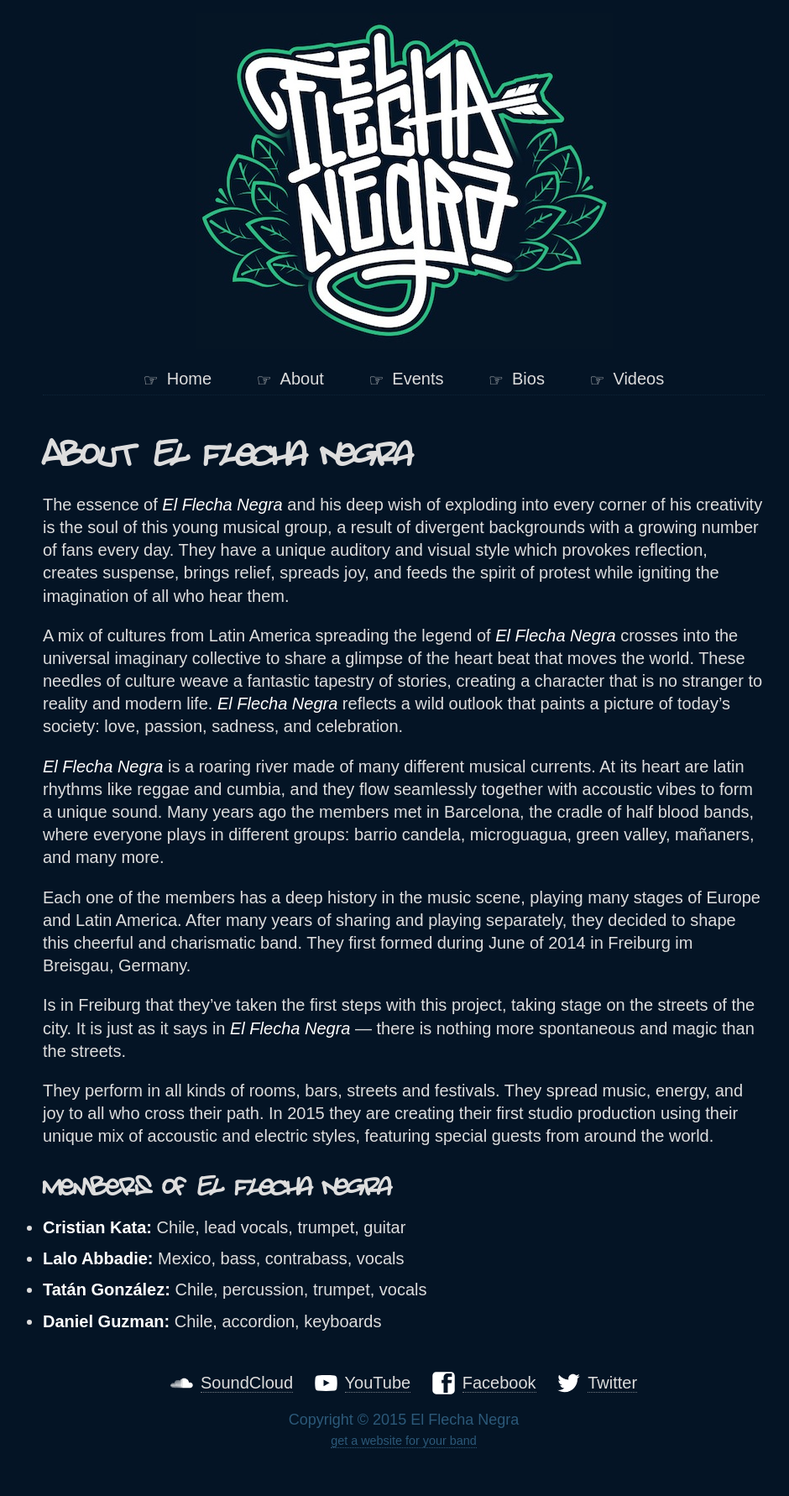
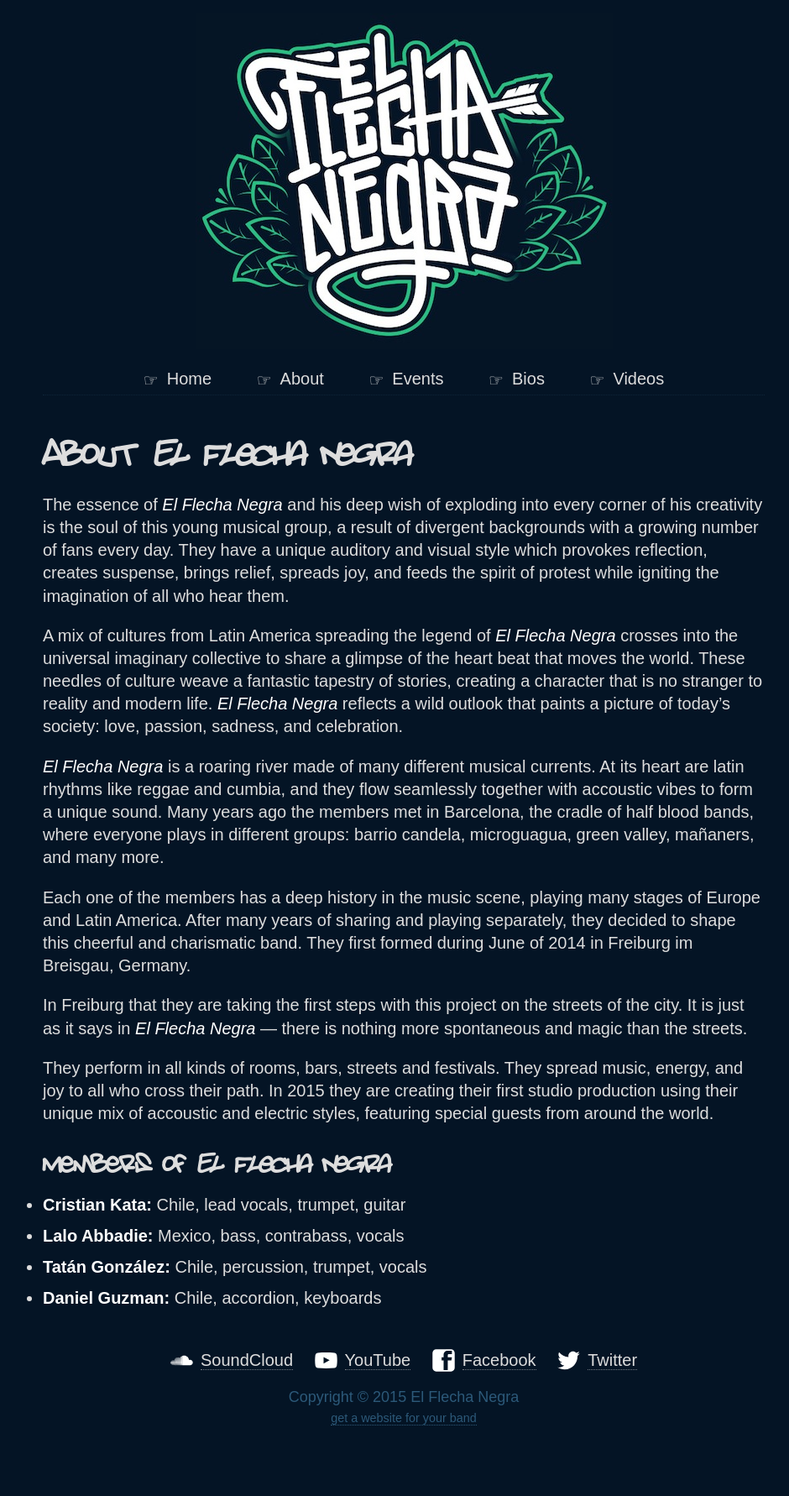
Before and after one commit to tatani/el-flecha-negra, a Jekyll site: the page built from about.md, in a window 1280 px wide. Shown: the whole page at 84% size, without its empty margins (159-1099 px from the left). Built offline with Jekyll 4.4.1, drawn with Linux system fonts in a browser that asks for light colours; Markdown is read by kramdown in place of the engine named in the settings; after the commit the page ends 1755 px from its top, so only the background shows below that.

Commit message:
:lips: tweak About copy a bit.

```diff
--- a/about.md
+++ b/about.md
@@ -13,7 +13,7 @@ _El Flecha Negra_ is a roaring river made of many different musical currents. At
 
 Each one of the members has a deep history in the music scene, playing many stages of Europe and Latin America. After many years of sharing and playing separately, they decided to shape this cheerful and charismatic band. They first formed during June of 2014 in Freiburg im Breisgau, Germany.
 
-Is in Freiburg that they've taken the first steps with this project, taking stage on the streets of the city. It is just as it says in _El Flecha Negra_ — there is nothing more spontaneous and magic than the streets.
+In Freiburg that they are taking the first steps with this project on the streets of the city. It is just as it says in _El Flecha Negra_ — there is nothing more spontaneous and magic than the streets.
 
 They perform in all kinds of rooms, bars, streets and festivals. They spread music, energy, and joy to all who cross their path. In 2015 they are creating their first studio production using their unique mix of accoustic and electric styles, featuring special guests from around the world.
 
```
